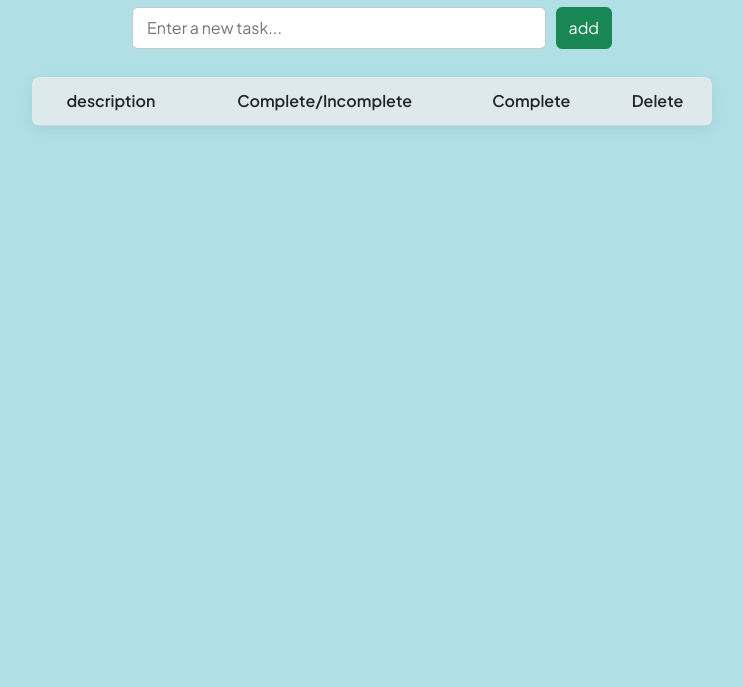
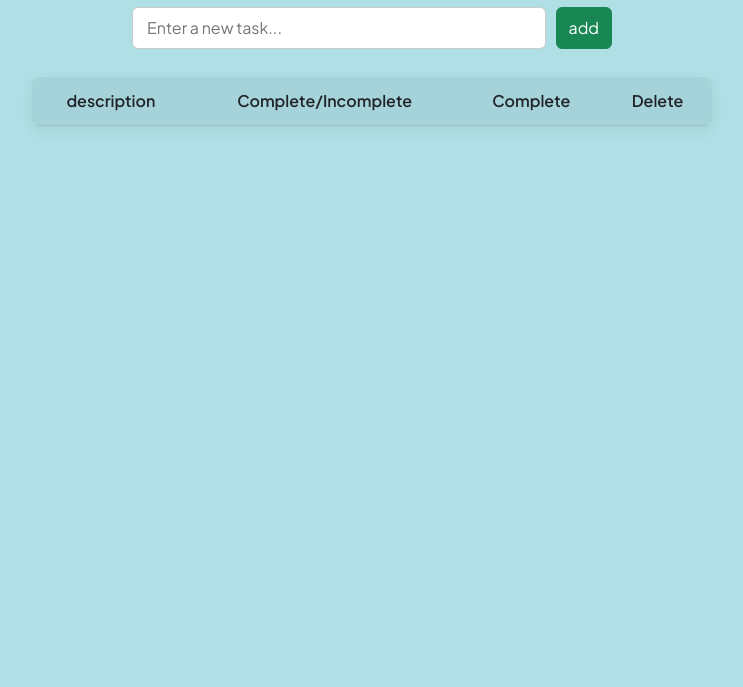
Before and after one commit to yakob1104/NewTaskProject, a plain HTML site: page index.html in a window 1280 px wide. Shown: the part 113-800 px from the top of the page, without its empty margins (268-1011 px from the left). Drawn offline with nearby package versions, Linux system fonts and the light colour scheme.

Commit message:
Change table background color to dark

```diff
--- a/index.html
+++ b/index.html
@@ -54,7 +54,7 @@
 
         #table {
             width: 100%;
-            background-color: rgba(255, 255, 255, 0.75);
+            background-color: dark;
             border-radius: 8px;
             overflow: hidden;
             box-shadow: 0 4px 14px rgba(0, 0, 0, 0.08);
```
